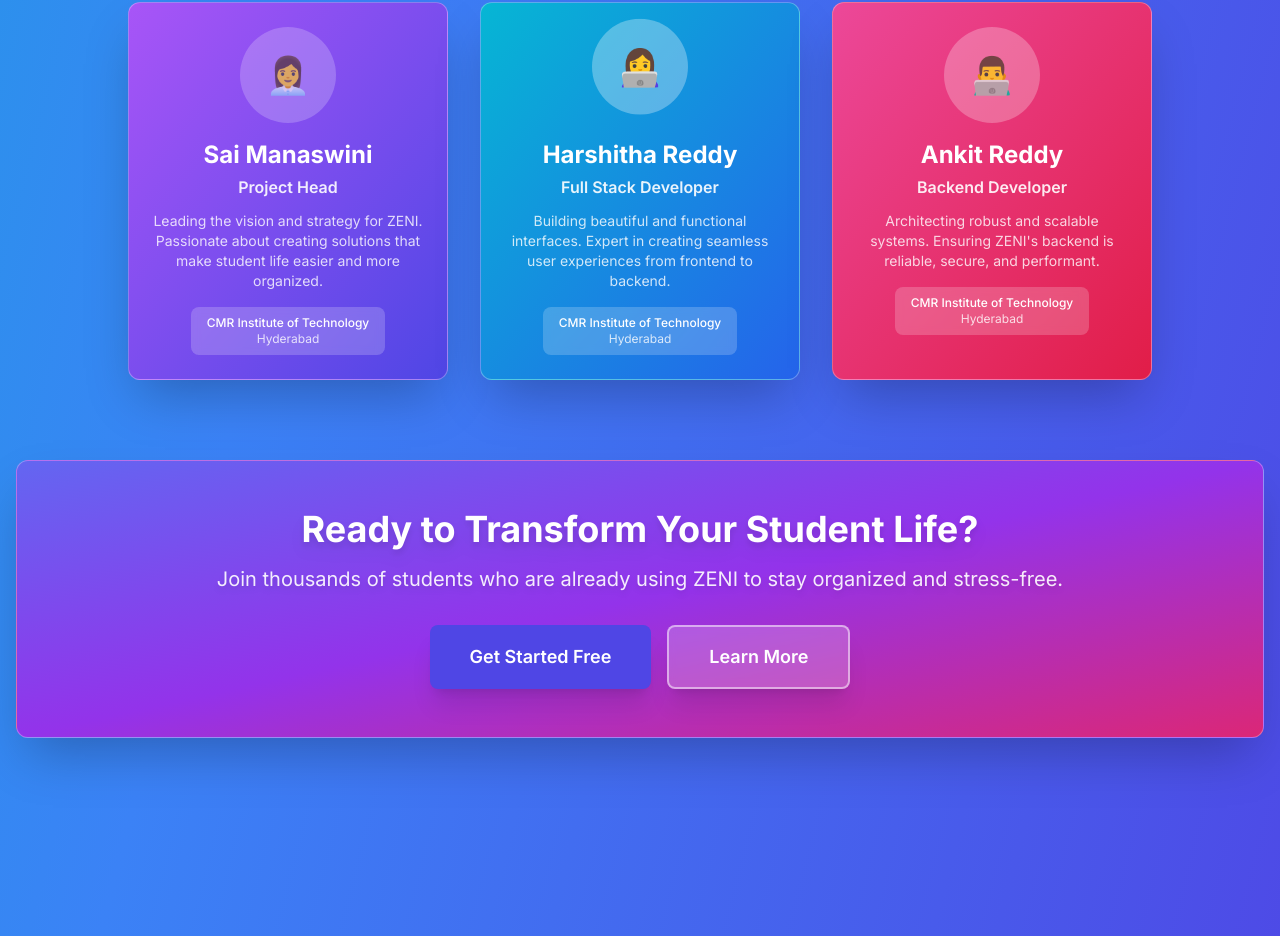
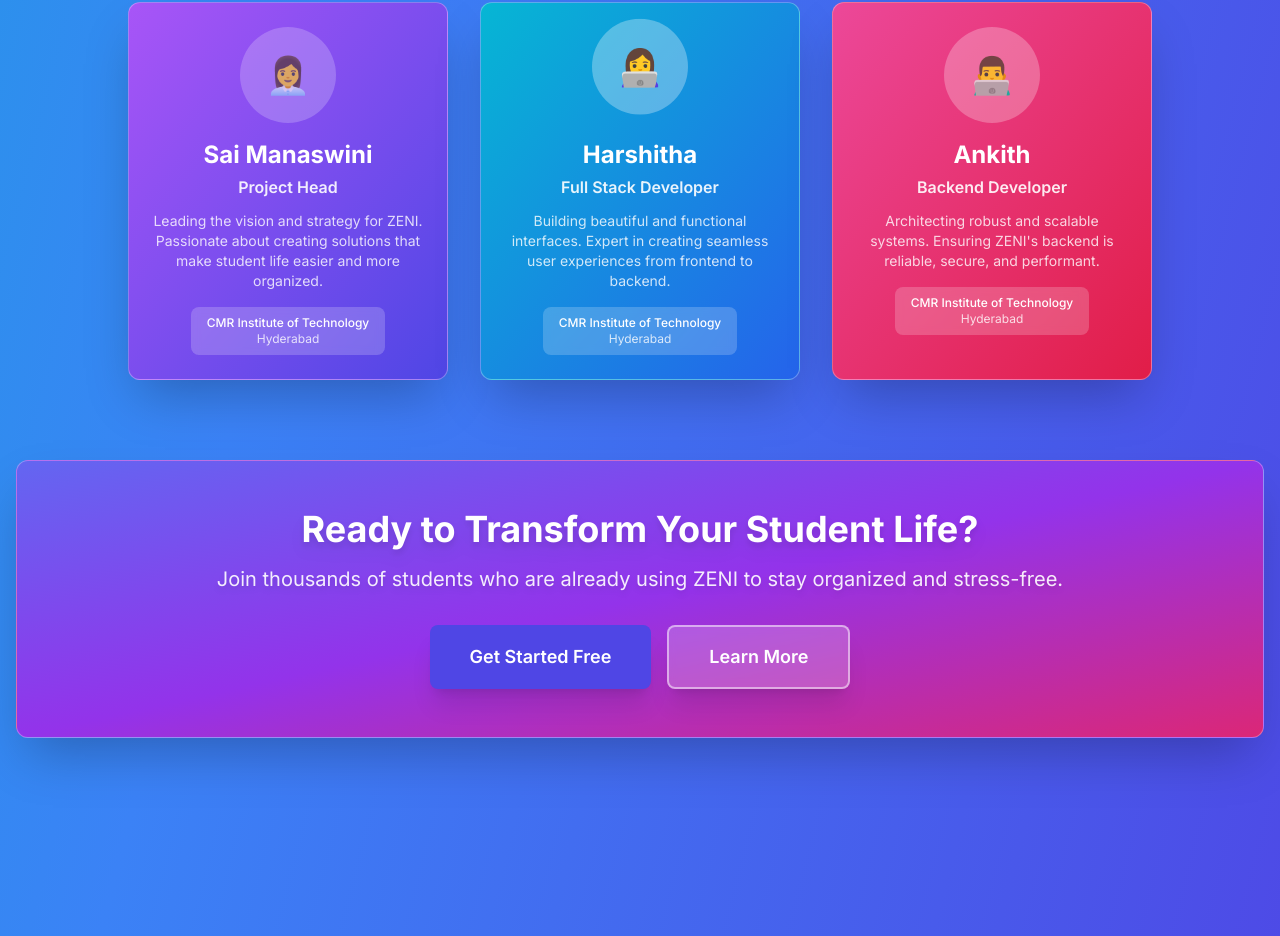
Before and after one commit to CodeDotIV/ZENI, a Next.js app in the folder frontend/: page / in a window 1280 px wide. Shown: the part 3666-4602 px from the top of the page. Built offline with nearby package versions, Linux system fonts and the light colour scheme.

Commit message:
name changes

```diff
--- a/frontend/app/page.js
+++ b/frontend/app/page.js
@@ -469,12 +469,12 @@ export default function Home() {
               </div>
             </div>
 
-            {/* Harshitha Reddy - Full Stack Developer */}
+            {/* Harshitha - Full Stack Developer */}
             <div className="bg-gradient-to-br from-cyan-500 to-blue-600 backdrop-blur-sm rounded-xl shadow-2xl p-6 border border-white/30 transform hover:scale-105 hover:-rotate-1 transition-all duration-300 text-center">
               <div className="w-24 h-24 bg-white/30 rounded-full flex items-center justify-center mx-auto mb-4 text-4xl animate-bounce">
                 👩‍💻
               </div>
-              <h3 className="text-2xl font-bold text-white mb-1">Harshitha Reddy</h3>
+              <h3 className="text-2xl font-bold text-white mb-1">Harshitha</h3>
               <p className="text-white/90 font-semibold mb-3">Full Stack Developer</p>
               <p className="text-white/80 text-sm mb-4">
                 Building beautiful and functional interfaces. Expert in creating seamless user experiences from frontend to backend.
@@ -485,12 +485,12 @@ export default function Home() {
               </div>
             </div>
 
-            {/* Ankit Reddy - Backend Developer */}
+            {/* Ankith - Backend Developer */}
             <div className="bg-gradient-to-br from-pink-500 to-rose-600 backdrop-blur-sm rounded-xl shadow-2xl p-6 border border-white/30 transform hover:scale-105 hover:rotate-1 transition-all duration-300 text-center">
               <div className="w-24 h-24 bg-white/30 rounded-full flex items-center justify-center mx-auto mb-4 text-4xl animate-pulse" style={{ animationDelay: '0.2s' }}>
                 👨‍💻
               </div>
-              <h3 className="text-2xl font-bold text-white mb-1">Ankit Reddy</h3>
+              <h3 className="text-2xl font-bold text-white mb-1">Ankith</h3>
               <p className="text-white/90 font-semibold mb-3">Backend Developer</p>
               <p className="text-white/80 text-sm mb-4">
                 Architecting robust and scalable systems. Ensuring ZENI's backend is reliable, secure, and performant.
```
